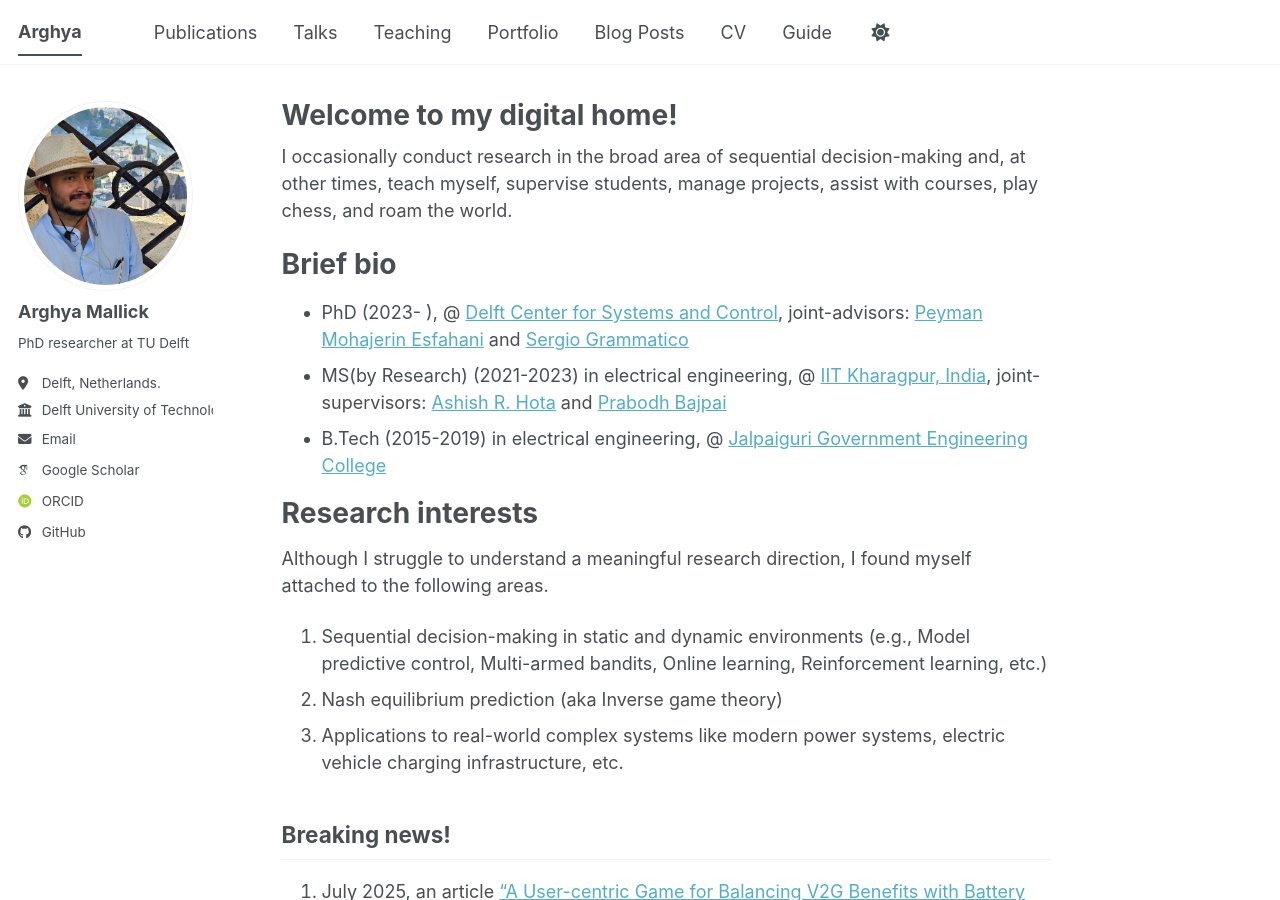
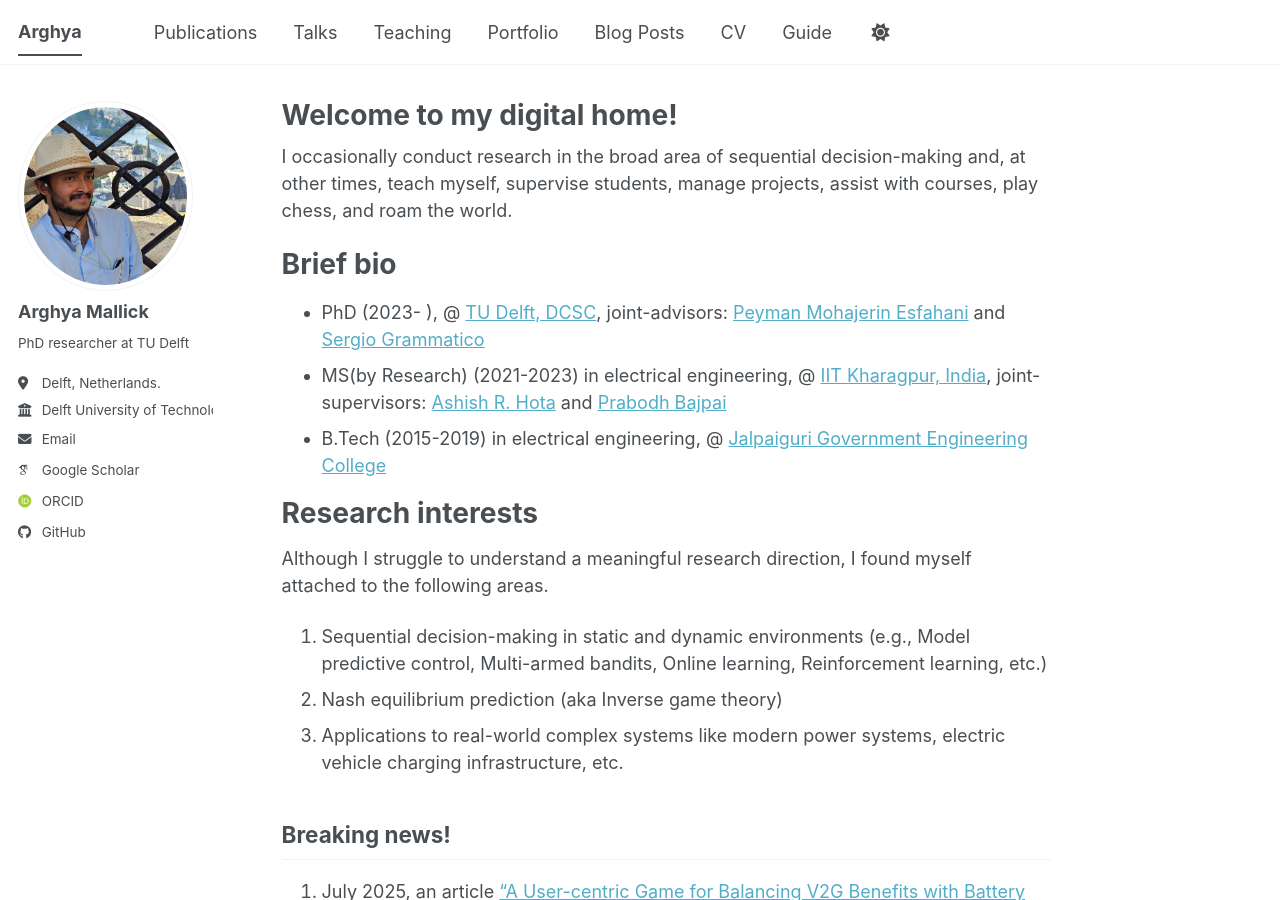
Before and after one commit to amallick-tudelft/amallick-tudelft.github.io, a Jekyll site: the page built from _pages/about.md, in a window 1280 px wide and 900 px high. Built offline with Jekyll 4.4.1, drawn with Linux system fonts in a browser that asks for light colours; some web fonts are replaced; a script bundle is joined from its source files by our own code; library files that are not in the unit come from our copies.

Commit message:
Update about.md

```diff
--- a/_pages/about.md
+++ b/_pages/about.md
@@ -10,7 +10,7 @@ I occasionally conduct research in the broad area of sequential decision-making
 
 Brief bio
 ======
-- PhD (2023- ), @ [Delft Center for Systems and Control](https://www.tudelft.nl/me/over/afdelingen/delft-center-for-systems-and-control), joint-advisors: [Peyman Mohajerin Esfahani](https://mohajerinesfahani.github.io/) and [Sergio Grammatico](https://sites.google.com/site/grammaticosergio/)
+- PhD (2023- ), @ [TU Delft, DCSC](https://www.tudelft.nl/me/over/afdelingen/delft-center-for-systems-and-control), joint-advisors: [Peyman Mohajerin Esfahani](https://mohajerinesfahani.github.io/) and [Sergio Grammatico](https://sites.google.com/site/grammaticosergio/)
 - MS(by Research) (2021-2023) in electrical engineering, @ [IIT Kharagpur, India](https://www.iitkgp.ac.in/), joint-supervisors: [Ashish R. Hota](https://facweb.iitkgp.ac.in/~ahota/index.html) and [Prabodh Bajpai](https://home.iitk.ac.in/~pbajpai/)
 - B.Tech (2015-2019) in electrical engineering, @ [Jalpaiguri Government Engineering College](https://jgec.ac.in/)
 
```
